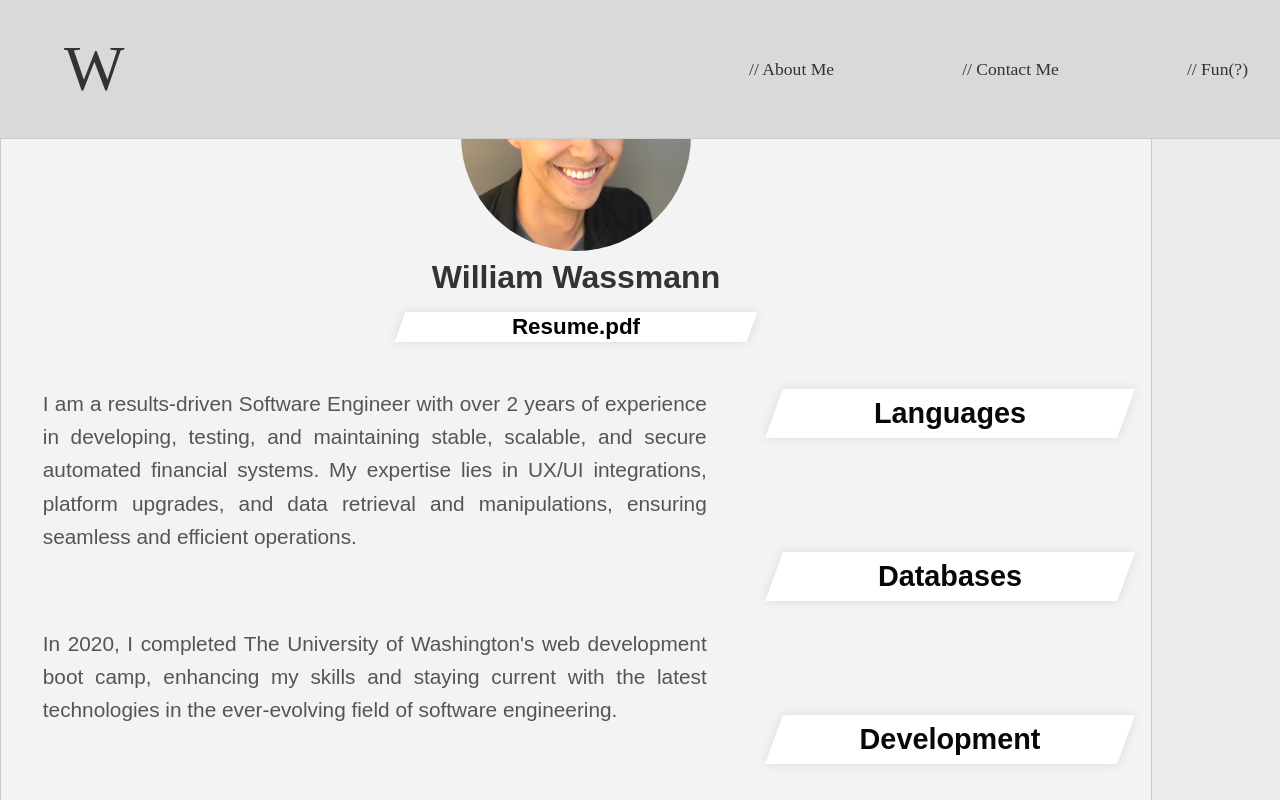
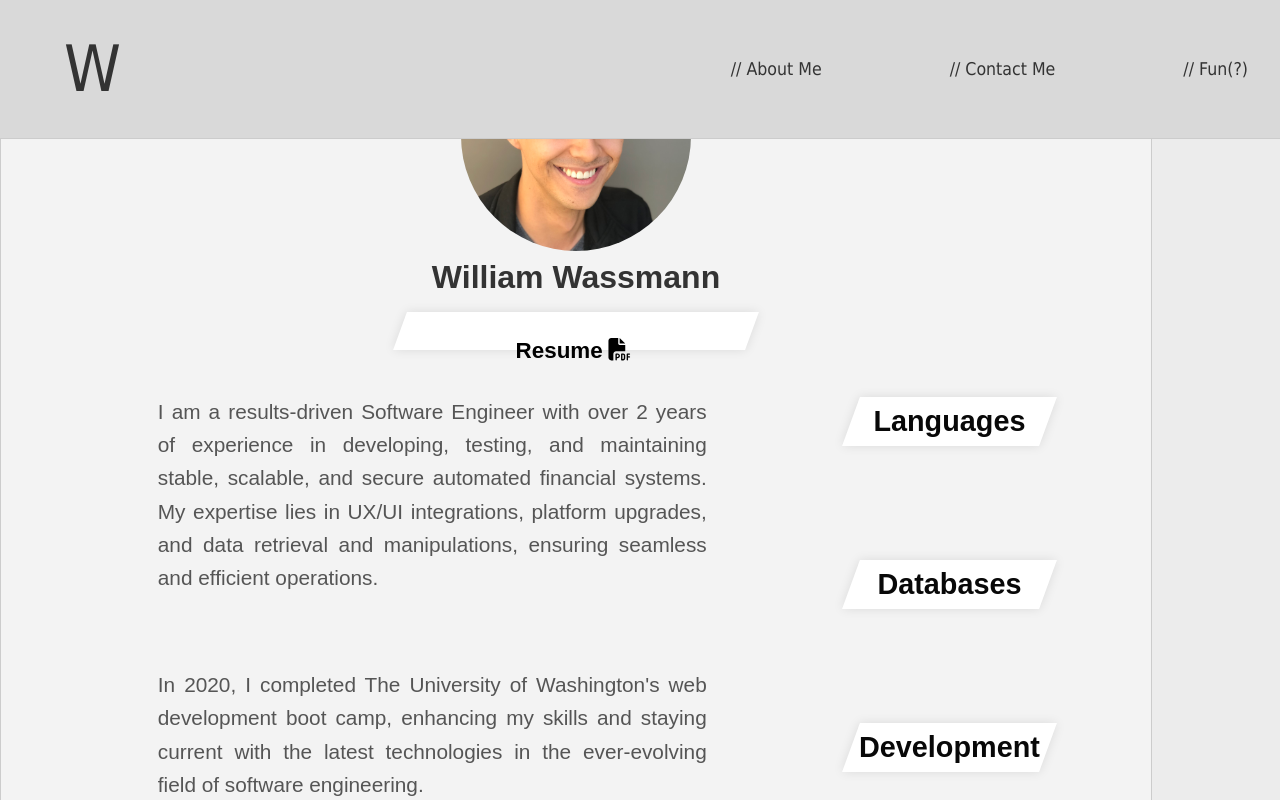
Before and after one commit to wmwassmann/master, a React (Vite) app: page /#/about in a window 1280 px wide. Shown: the top 800 px of the page. Built offline with nearby package versions, Linux system fonts and the light colour scheme.

Commit message:
Added icons and am working on making my page more dynamic

```diff
--- a/package.json
+++ b/package.json
@@ -18,6 +18,11 @@
   },
   "dependencies": {
     "@emailjs/browser": "^3.12.1",
+    "@fortawesome/fontawesome-svg-core": "^6.5.1",
+    "@fortawesome/free-brands-svg-icons": "^6.5.1",
+    "@fortawesome/free-regular-svg-icons": "^6.5.1",
+    "@fortawesome/free-solid-svg-icons": "^6.5.1",
+    "@fortawesome/react-fontawesome": "^0.2.0",
     "@react-email/components": "0.0.12",
     "@react-email/render": "^0.0.10",
     "axios": "^1.6.7",
--- a/src/components/Contact/ContactInfo.jsx
+++ b/src/components/Contact/ContactInfo.jsx
@@ -1,5 +1,6 @@
 import React from "react";
 import "../../css/ComponentStyles/Contact/contact.css"
+
 
 const ContactInfo = () => {
     return (
--- a/src/components/Contact/PdfHandler.jsx
+++ b/src/components/Contact/PdfHandler.jsx
@@ -1,14 +1,18 @@
 import React, { Component } from 'react';
 import Pdf from '../../assets/Resume.pdf';
 import "../../css/PageStyles/AboutMe/aboutMe.css"
+import { FontAwesomeIcon } from '@fortawesome/react-fontawesome'
+import { faFilePdf } from '@fortawesome/free-solid-svg-icons'
 
 class Download extends Component {
 
+
   render() {
+    const pdf = <FontAwesomeIcon icon={faFilePdf} />
 
     return (
         <div className='resume-button'>
-          <a href={Pdf} target="_blank">Resume.pdf</a>
+          <a href={Pdf} target="_blank">Resume {pdf}</a>
         </div>
     );
 
--- a/src/components/Emails/EmailForm.jsx
+++ b/src/components/Emails/EmailForm.jsx
@@ -1,8 +1,13 @@
 import React, { useState } from "react";
 import { sendCustomEmail } from "./EmailHandler";
 import "../../css/ComponentStyles/Contact/email.css";
+import { FontAwesomeIcon } from '@fortawesome/react-fontawesome'
+import { faEnvelope } from '@fortawesome/free-solid-svg-icons'
 
 const EmailForm = () => {
+    const env = <FontAwesomeIcon icon={faEnvelope} />
+    // const pdf = <FontAwesomeIcon icon={faFilePdf} />
+
     const [details, setDetails] = useState({
         your_name: "",
         your_email: "",
@@ -31,7 +36,7 @@ const EmailForm = () => {
 
     return (
         <div className="email-container">
-            <h1 className="contact-head">Contact Me</h1>
+            <h1 className="contact-head">{env} Contact Me</h1>
             <div className="email-head">
                 <div className="input-container">
                     <input
--- a/src/components/Navbar.jsx
+++ b/src/components/Navbar.jsx
@@ -5,17 +5,17 @@ import "../css/ComponentStyles/NavBar/navBar.css"
 export default function Navbar() {
     return <nav className="navbar-container">
         <div className="site-title">
-            <Link to="/">W</Link>
+            <Link className="nav-link" to="/">W</Link>
         </div>
         <ul>
             <li className="title-name">
-               <Link to="/resume">// About Me</Link>
+               <Link className="nav-link" to="/resume">// About Me</Link>
             </li>
             <li  className="title-name">
-               <Link to="/contact">// Contact Me</Link>
+               <Link className="nav-link" to="/contact">// Contact Me</Link>
             </li>
             <li  className="title-name">
-               <Link to="/game">// Fun(?)</Link>
+               <Link className="nav-link" to="/game">// Fun(?)</Link>
             </li>
         </ul>
     </nav>
--- a/src/components/Skillset.jsx
+++ b/src/components/Skillset.jsx
@@ -1,5 +1,7 @@
 import React, { useEffect, useState } from 'react';
 import "../css/PageStyles/AboutMe/skillSets.css";
+import { FontAwesomeIcon } from '@fortawesome/react-fontawesome'
+import { jsicon } from '@fortawesome/free-solid-svg-icons'
 
 const Skillsets = () => {
   const languageSkills = ['JavaScript', 'Python', 'C#'];
@@ -10,6 +12,8 @@ const Skillsets = () => {
   const [animationDelay, setAnimationDelay] = useState(0.2);
   const [revealIndex, setRevealIndex] = useState(-1);
   const [hoveredSkillset, setHoveredSkillset] = useState(null);
+
+  // const jsicon = <FontAwesomeIcon icon={faJs} />
 
   useEffect(() => {
     const skillsets = document.querySelectorAll('.skillset' || '.li');
@@ -50,6 +54,7 @@ const Skillsets = () => {
           <div className={`skillset lan ${hoveredSkillset === 'lan' ? 'revealed' : ''}`}>
             <h2 className="skill-head" onMouseEnter={() => handleHover('lan')} onMouseLeave={handleLeave}>
               <div className="head-name">
+
                 Languages
               </div>
             </h2>
--- a/src/css/ComponentStyles/NavBar/navBar.css
+++ b/src/css/ComponentStyles/NavBar/navBar.css
@@ -6,6 +6,7 @@
 
 .navbar-container {
     position: fixed;
+    font-family:'Tahoma';
     top: 0;
     left: 0;
     width: 100%;
@@ -61,3 +62,7 @@
     font-size: 1.1rem;
     color: #333;
 }
+
+.nav-link:hover {
+    transform: skew(20deg);
+}
--- a/src/css/PageStyles/AboutMe/aboutMe.css
+++ b/src/css/PageStyles/AboutMe/aboutMe.css
@@ -41,7 +41,7 @@
   font-size: 1.4rem;
   font-weight: bold;
   width: 22rem;
-  padding: 2px;
+  padding: 6px;
   box-shadow: 0 0 10px rgba(0, 0, 0, 0.1);
   color: hsl(0, 67%, 98%);
   background-color: rgb(255, 255, 255);
@@ -49,7 +49,18 @@
 }
 
 .resume-button {
+  display: inline-block;
+  width: 100%;
+  height: 100%;
+  position: relative;
   transform: skew(20deg);
+}
+
+.resume-button a {
+     display: block;
+     width: 100%;
+     height: 100%;
+     position: absolute;
 }
 
 .pdf-button:hover {
@@ -60,7 +71,6 @@
 .pdf-button:hover .resume-button a {
   color: hsl(0, 0%, 100%);
 }
-
 
 h1 {
   color: #333;
@@ -76,6 +86,7 @@
 }
 
 .text-container {
+  padding-left: 10%;
   width: 65%;
 }
 
--- a/src/css/PageStyles/AboutMe/skillSets.css
+++ b/src/css/PageStyles/AboutMe/skillSets.css
@@ -2,6 +2,7 @@
   display: flex;
   padding: 2px;
   flex-direction: column;
+  width: 100%;
 }
 
 
@@ -20,8 +21,9 @@
 
   .skill-head {
     padding: 8px;
+    width: inherit;
+    font-size: 1.8rem;
     margin:0;
-    width: 22rem;
     box-shadow: 0 0 10px rgba(0, 0, 0, 0.1);
     color: hsl(0, 0%, 3%);
     transform: skew(-20deg);
@@ -29,7 +31,6 @@
   }
 
   .head-name {
-    font-size: 1.8rem;
     transform: skew(20deg);
   }
 
@@ -49,7 +50,6 @@
     margin: 8px 0;
     font-size: 1.4rem;
     font-weight: bold;
-    width: 22rem;
     padding: 2px;
     box-shadow: 0 0 10px rgba(0, 0, 0, 0.1);
     color: hsl(0, 0%, 3%);
@@ -94,3 +94,15 @@
       font-size: 1.2rem;
     }
   }
+
+
+  @media screen and (max-width: 800px) {
+    .skillset {
+      height: 250px;
+    }
+
+    .head-name {
+      width: 20vw;
+      font-size: 1.2rem;
+    }
+  }
```
Also changed, not shown: 1 other file (tests, documents, lock files or other folders). Lines whose indentation alone changed are shown as unchanged.
